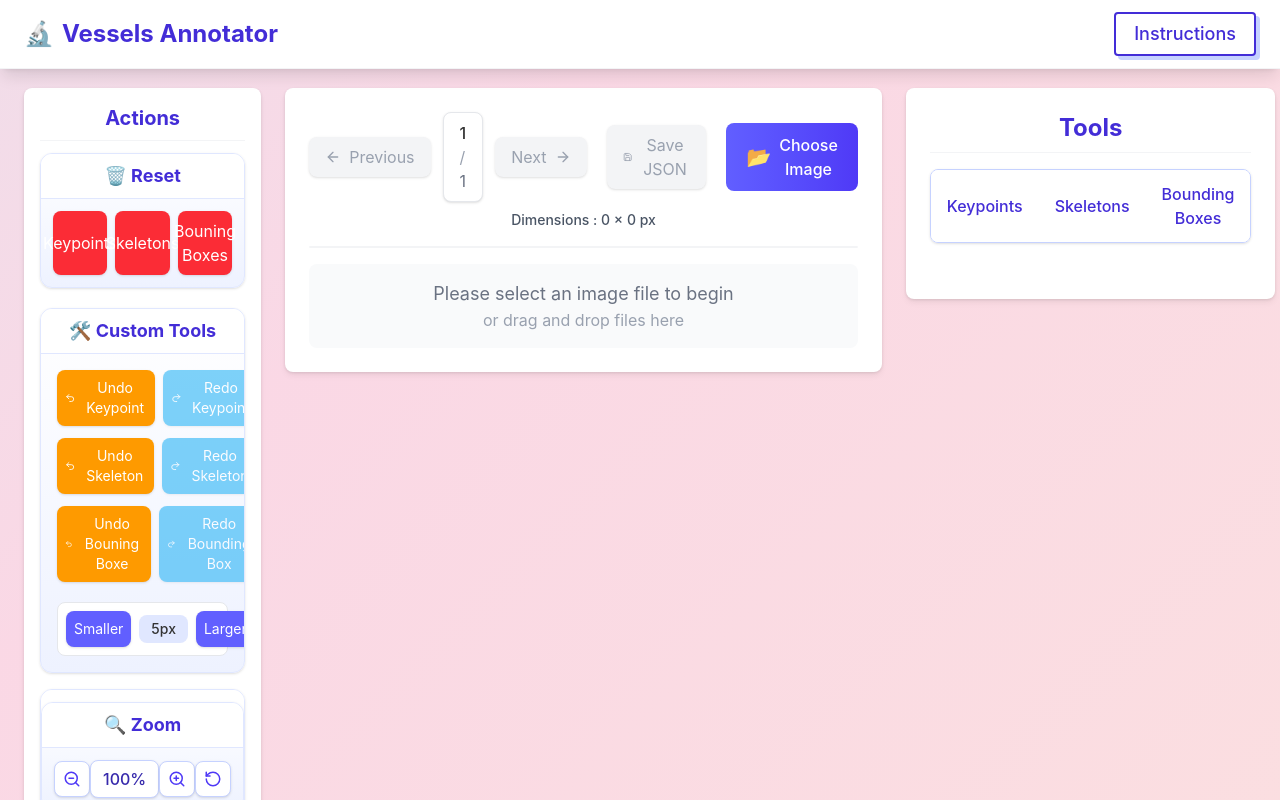
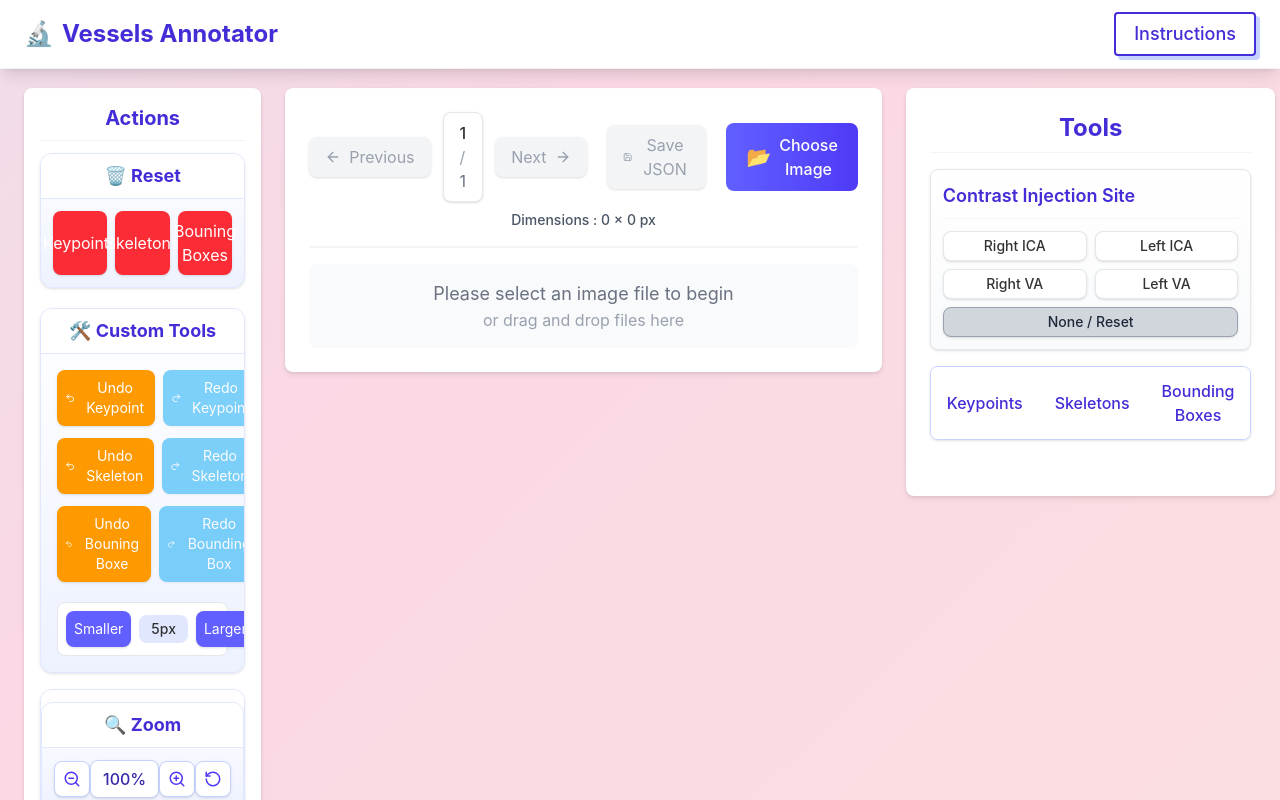
Before and after one commit to IIAS-Research/VTrack, a React (Vite) app: page / in a window 1280 px wide. Shown: the top 800 px of the page. Built offline with nearby package versions, Linux system fonts and the light colour scheme.

Commit message:
[FEAT] Ajout classification du produit de contrast (Right ICA | Letf ICA | Right VA | Left VA)

```diff
--- a/src/component/annotator.jsx
+++ b/src/component/annotator.jsx
@@ -19,6 +19,7 @@ export default function DicomAnnotator() {
 
     // Initialize state
     const [currentPage, setCurrentPage] = useState(1);
+    const [injectionSite, setInjectionSite] = useState("none");
     const [selectedMode, setSelectedMode] = useState(null);
     const [selectedKeypointLabel, setSelectedKeypointLabel] = useState(null);
     const [selectedSkeletonLabel, setSelectedSkeletonLabel] = useState(null);
@@ -177,6 +178,7 @@ export default function DicomAnnotator() {
             filename: currentImage.name,
             width: canvas.width,
             height: canvas.height,
+            injection: injectionSite,
             vessel: keypoints.map(({ id, x, y, label, parents }) => ({
                 id,
                 x,
@@ -480,6 +482,40 @@ export default function DicomAnnotator() {
             <div className="w-full lg:w-1/3 flex flex-col card bg-white p-6 rounded-xl h-fit">
                 <h3 className="text-center text-2xl font-bold mb-4 pb-2 text-indigo-700 border-b border-gray-100">Tools</h3>
 
+                    {/*Classification de l'injection */}
+                    <div className="mb-4 rounded-lg border border-gray-200 shadow-sm p-3 bg-gradient-to-b from-white to-gray-50">
+                        <h4 className="text-lg font-semibold mb-3 text-indigo-700 border-b border-gray-100 pb-2">
+                            Contrast Injection Site
+                        </h4>
+                        <div className="grid grid-cols-2 gap-2">
+                            {["Right ICA", "Left ICA", "Right VA", "Left VA"].map(option => (
+                                <button
+                                    key={option}
+                                    onClick={() => setInjectionSite(option)}
+                                    className={`px-3 py-1 rounded-lg text-sm font-medium shadow-sm border ${
+                                      injectionSite === option
+                                        ? 'bg-indigo-600 text-white border-indigo-600'
+                                        : 'bg-white hover:bg-indigo-50 border-gray-200'
+                                    }`}
+                                >
+                                    {option}
+                                </button>
+                            ))}
+                            <button
+                                onClick={() => setInjectionSite("none")}
+                                className={`col-span-2 px-3 py-1 rounded-lg text-sm font-medium shadow-sm border ${
+                                  injectionSite === "none"
+                                    ? 'bg-gray-300 text-gray-800 border-gray-400'
+                                    : 'bg-white hover:bg-gray-100 border-gray-200'
+                                }`}
+                            >
+                                None / Reset
+                            </button>
+                        </div>
+                    </div>
+
+
+
                 {/* Mode Selector Tabs */}
                 <div className="mb-4">
                     <div className="flex rounded-lg overflow-hidden border border-indigo-200 shadow-sm">
```
